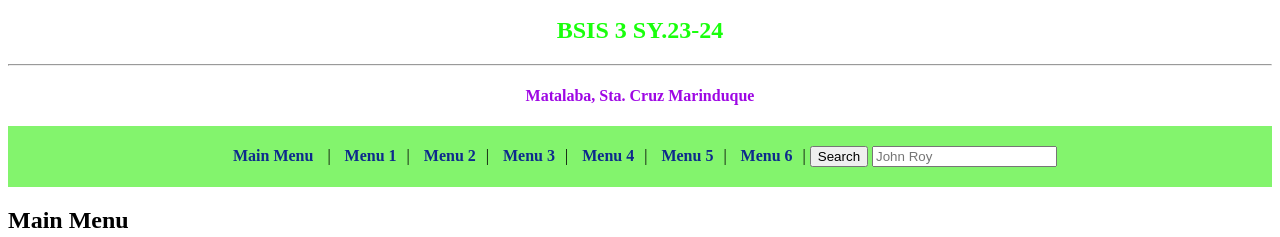
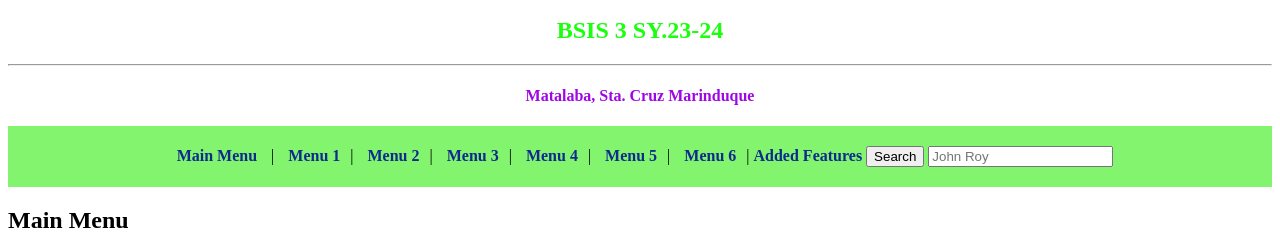
Before and after one commit to Revilloza/WEBDEV, a plain HTML site: page index.html in a window 1280 px wide. Shown: the part 110-347 px from the top of the page. Drawn offline with Linux system fonts and the light colour scheme.

Commit message:
second commit

```diff
--- a/index.html
+++ b/index.html
@@ -36,6 +36,7 @@
         <a href="menu4.html" id="spacing">Menu 4</a>|
         <a href="menu5.html" id="spacing">Menu 5</a>|
         <a href="menu6.html" id="spacing">Menu 6</a>|
+        <a href="">Added Features</a>
         <input type="button" value="Search" name="buttonSearch" id="buttonSearch">
         <input type="text" class="Search" id="Search" placeholder="John Roy">
     </div>
```
